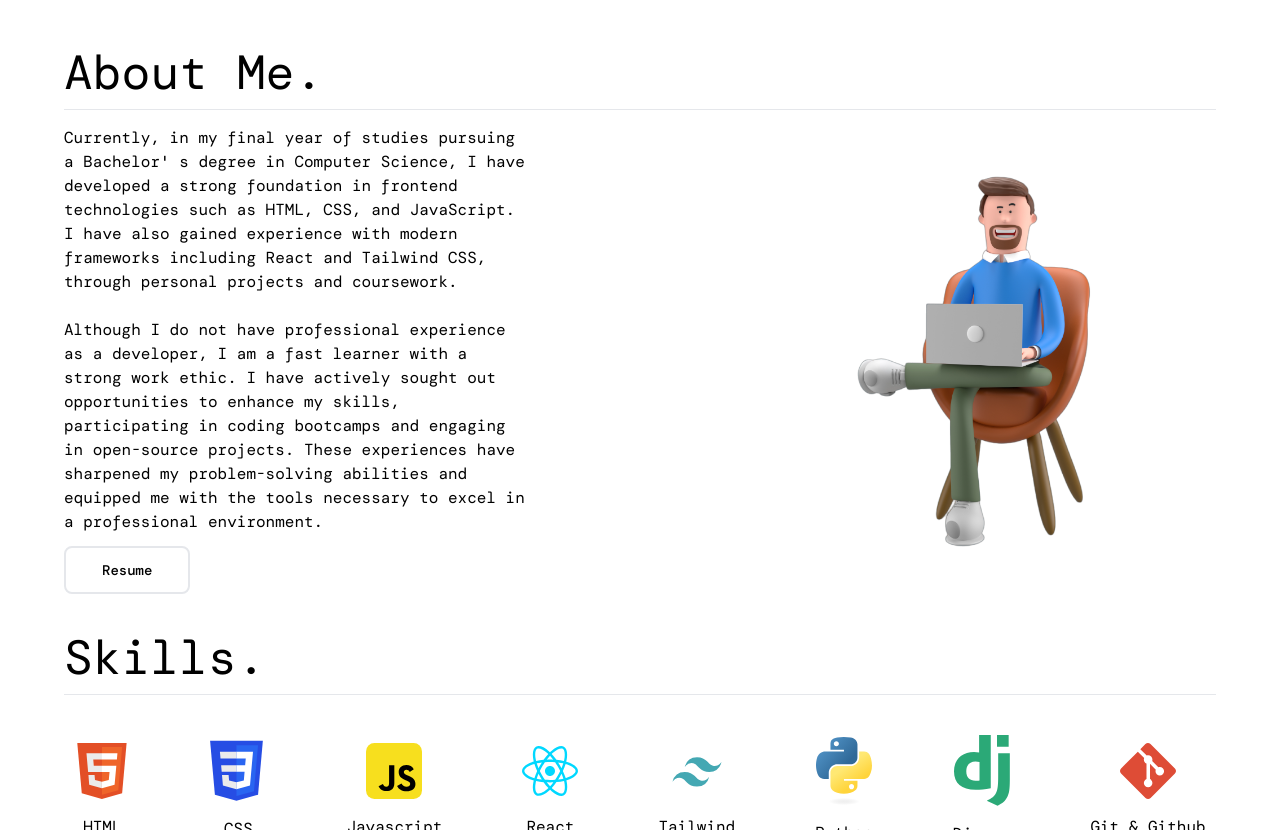
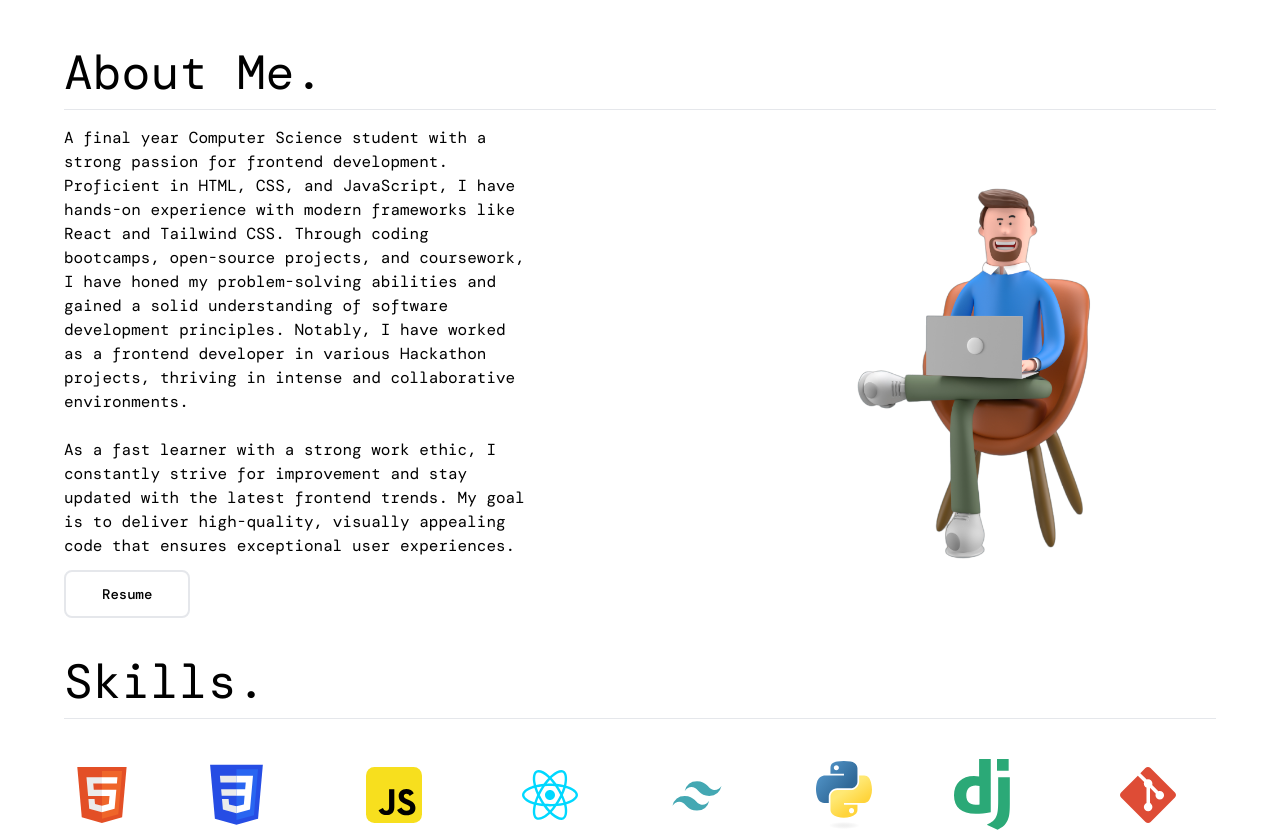
Before and after one commit to Yash-Sakre/YashSakre, a React (Vite) app: page / in a window 1280 px wide. Shown: the part 760-1590 px from the top of the page. Built offline with nearby package versions, Linux system fonts and the light colour scheme; a web font is replaced by a local one.

Commit message:
Changed About and fixed css

```diff
--- a/src/pages/about/About.jsx
+++ b/src/pages/about/About.jsx
@@ -25,35 +25,41 @@ const imageMap = {
 };
 const About = () => {
   function resume() {
-    window.open("https://drive.google.com/file/d/1IGd5kz41pmZugLd_G14pGY0gn2SQv_hG/view?usp=sharing");
+    window.open(
+      "https://drive.google.com/file/d/1IGd5kz41pmZugLd_G14pGY0gn2SQv_hG/view?usp=sharing"
+    );
   }
   return (
-    <div  className="xl:min-h-screen flex flex-col " id="about">
+    <div className="xl:min-h-screen flex flex-col " id="about">
       <div className="text-[3rem]">About Me.</div>
       <hr />
-      <div className=" md:flex py-4 items-center gap-60">
-        <div className="md:w-[50%]">
-          Currently, in my final year of studies pursuing a Bachelor&apos; s
-          degree in Computer Science, I have developed a strong foundation in
-          frontend technologies such as HTML, CSS, and JavaScript. I have also
-          gained experience with modern frameworks including React and Tailwind
-          CSS, through personal projects and coursework.
+      <div className=" md:flex py-4 items-center lg:gap-60 ">
+        <div className="w-[100%] lg:w-[50%]">
+          A final year Computer Science student with a strong passion for
+          frontend development. Proficient in HTML, CSS, and JavaScript, I have
+          hands-on experience with modern frameworks like React and Tailwind
+          CSS. Through coding bootcamps, open-source projects, and coursework, I
+          have honed my problem-solving abilities and gained a solid
+          understanding of software development principles. Notably, I have
+          worked as a frontend developer in various Hackathon projects, thriving
+          in intense and collaborative environments.
           <br />
           <br />
-          Although I do not have professional experience as a developer, I am a
-          fast learner with a strong work ethic. I have actively sought out
-          opportunities to enhance my skills, participating in coding bootcamps
-          and engaging in open-source projects. These experiences have sharpened
-          my problem-solving abilities and equipped me with the tools necessary
-          to excel in a professional environment.
+          As a fast learner with a strong work ethic, I constantly strive for
+          improvement and stay updated with the latest frontend trends. My goal
+          is to deliver high-quality, visually appealing code that ensures
+          exceptional user experiences.
           <div>
-            <button onClick={resume} className="my-3 py-3 px-9 text-sm font-medium text-center border-2 rounded-lg bg-primary-700 sm:w-fit hover:bg-primary-800 focus:ring-4 focus:outline-none focus:ring-primary-300 dark:bg-primary-600 dark:hover:bg-primary-700 dark:focus:ring-primary-800">
+            <button
+              onClick={resume}
+              className="my-3 py-3 px-9 text-sm font-medium text-center border-2 rounded-lg bg-primary-700 sm:w-fit hover:bg-primary-800 focus:ring-4 focus:outline-none focus:ring-primary-300 dark:bg-primary-600 dark:hover:bg-primary-700 dark:focus:ring-primary-800"
+            >
               Resume
             </button>
           </div>
         </div>
         <div className="">
-          <img className="mx-auto" src={about} alt="" width="70%"/>
+          <img className="mx-auto md:w-[70%]" src={about} alt="" />
         </div>
       </div>
 
--- a/src/pages/projects/Projects.jsx
+++ b/src/pages/projects/Projects.jsx
@@ -71,6 +71,7 @@ const Projects = () => {
                 <div className="mt-2 border-t border-gray-200 pt-3">
                   {project.ProjDesc}
                 </div>
+                <br />
                 <div className="mt-2">
                   <div>Tech Stack</div>
                   <hr />
```
